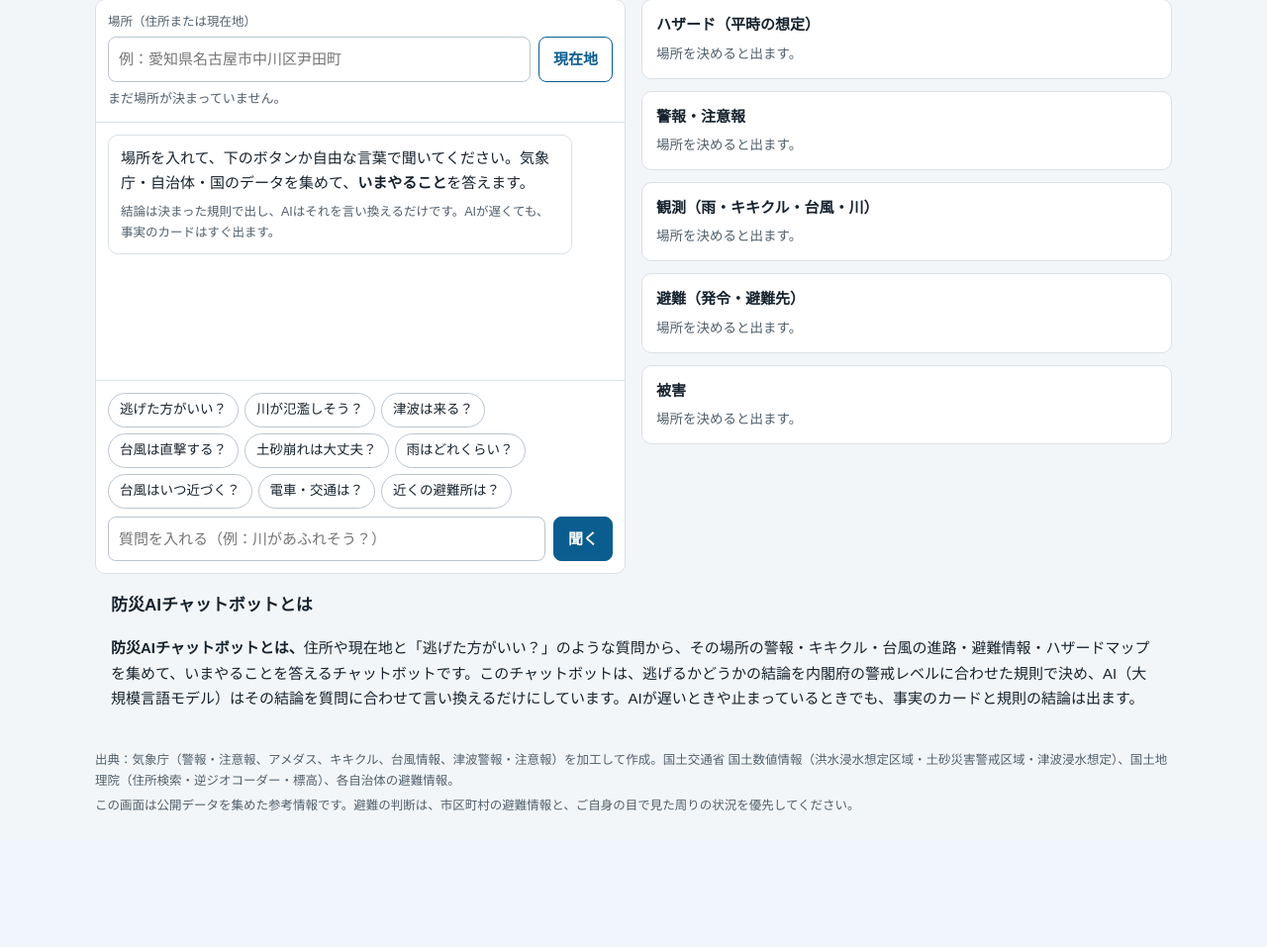
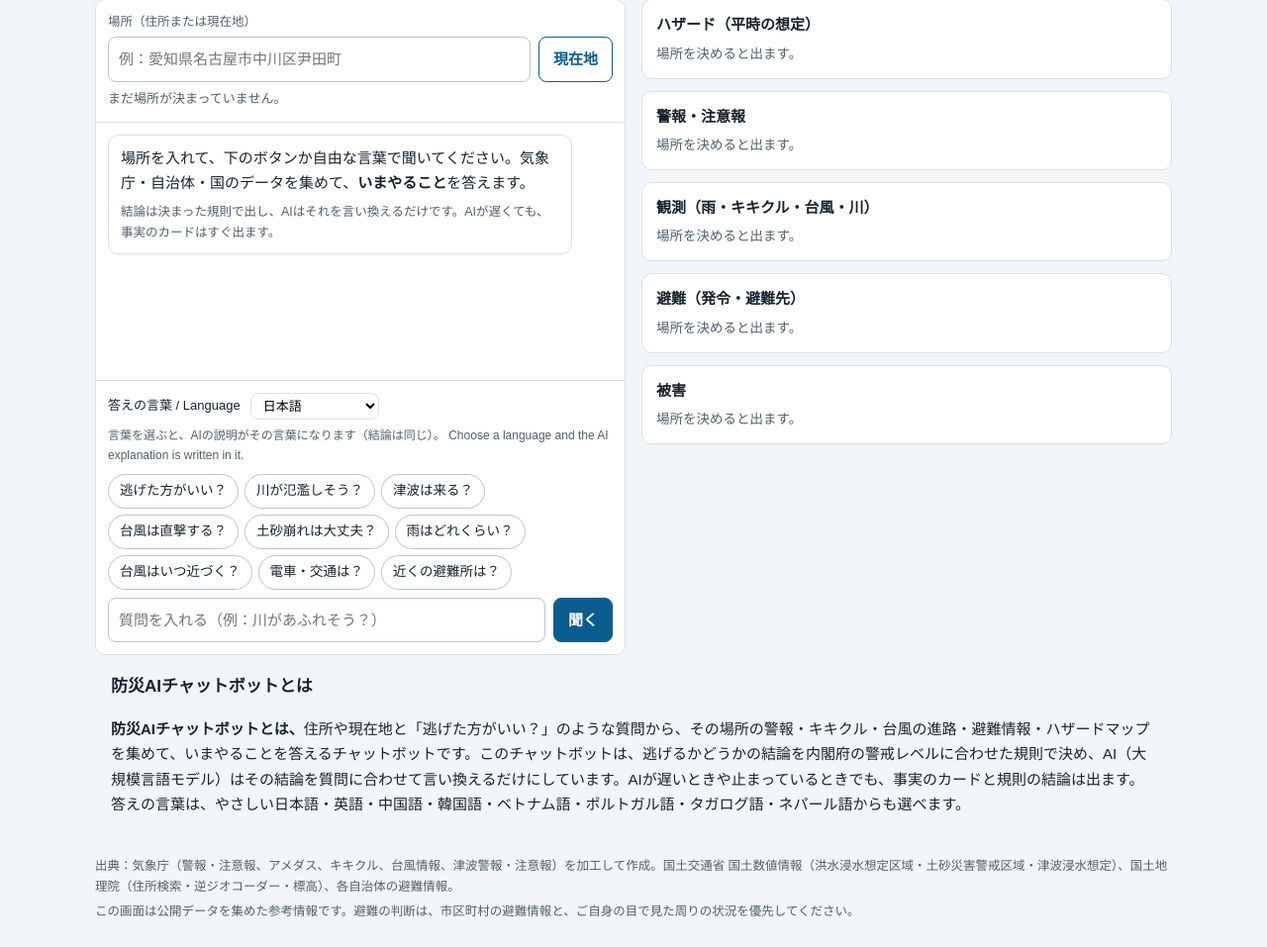
Before and after one commit to katsushi2441/kbousai, a FastAPI app: page / in a window 1280 px wide. Shown: the part 158-1115 px from the top of the page at 99% size. Before the commit the page ends 977 px from the top, so only its background shows below. Run offline with FastAPI, Linux system fonts and the light colour scheme.

Commit message:
kbousai: answer language (easy Japanese, en, zh, ko, vi, pt, tl, ne). Conclusion stays rule-based; foreign questions are translated to Japanese only for intent detection
Co-Authored-By: Claude Opus 5.5 <noreply@anthropic.com>

```diff
--- a/app/judge.py
+++ b/app/judge.py
@@ -317,4 +317,4 @@ _SAFE = re.compile(r'[\r\n]{3,}')
 
 
 def clean_ai(text):
-    return _SAFE.sub('\n\n', (text or '').strip())[:600]
+    return _SAFE.sub('\n\n', (text or '').strip())[:1000]   # 外国語の答えは文字数が多い（2026-10-02）
--- a/app/main.py
+++ b/app/main.py
@@ -72,25 +72,56 @@ def limited(ip, per_min, bucket):
 
 
 # /api/ask の結果を AI の言い換え用に少しだけ持つ（利用者から任意の文を AI に渡させないため）
+# 答えの言葉（2026-10-02）。結論は規則のまま、AIの言い換えだけを選んだ言葉にする。
+# 外国語の質問は、質問の種類（避難・川・台風…）の見分けが日本語の語で作られているので、先に日本語へ直してから見分ける
+LANGS = {
+    'ja': ('日本語', '日本語で'),
+    'easy': ('やさしい日本語', 'やさしい日本語で（短い文で、むずかしい言葉は使わず、言いかえる）'),
+    'en': ('English', 'in English'),
+    'zh': ('中文', '用简体中文'),
+    'ko': ('한국어', '한국어로'),
+    'vi': ('Tiếng Việt', 'bằng tiếng Việt'),
+    'pt': ('Português', 'em português'),
+    'tl': ('Tagalog', 'sa wikang Tagalog'),
+    'ne': ('नेपाली', 'नेपाली भाषामा'),
+}
+
+
+def to_japanese(msg):
+    """外国語の質問を日本語に直す（質問の種類を見分けるためだけに使う）。失敗したら元のまま返す"""
+    try:
+        r = requests.post(f'{OLLAMA}/api/generate', timeout=20, json=dict(
+            model=MODEL, stream=False, think=False, keep_alive='30m',
+            prompt=f'次の質問を、自然な日本語の1文に訳してください。訳だけを書いてください。\n\n{msg}',
+            options=dict(temperature=0, num_predict=80)))
+        r.raise_for_status()
+        t = (r.json().get('response') or '').strip().splitlines()
+        return t[0][:200] if t else msg
+    except Exception:  # noqa: BLE001
+        return msg
+
+
 _asked = {}
 _asked_lock = threading.Lock()
 
 
-def _remember(facts, msg):
+def _remember(facts, msg, lang='ja'):
     tok = secrets.token_urlsafe(12)
     with _asked_lock:
-        _asked[tok] = (time.time(), facts, msg)
+        _asked[tok] = (time.time(), facts, msg, lang)
         for k in [k for k, v in _asked.items() if time.time() - v[0] > 900]:
             _asked.pop(k, None)
     return tok
 
 
 @app.get('/api/ask')
-def api_ask(request: Request, q: str = '', lat: float = None, lon: float = None, msg: str = ''):
+def api_ask(request: Request, q: str = '', lat: float = None, lon: float = None, msg: str = '', lang: str = 'ja'):
     ip = client_ip(request)
     if limited(ip, 15, 'ask'):
         raise HTTPException(429, '短い時間に多くの質問がありました。1分ほど待ってからもう一度どうぞ')
     msg = (msg or '').strip()[:200]
+    if lang not in LANGS:
+        raise HTTPException(400, '答えの言葉の指定が正しくありません')
     if lat is not None and lon is not None:
         if not (20 < lat < 46 and 122 < lon < 154):
             raise HTTPException(400, '日本の中の場所を指定してください')
@@ -107,24 +138,29 @@ def api_ask(request: Request, q: str = '', lat: float = None, lon: float = None,
         if not g:
             raise HTTPException(404, 'その住所が見つかりませんでした。都道府県から入れてみてください')
         lat, lon, addr, how = g['lat'], g['lon'], g['address'], 'address'
-    intent = judge.intent_of(msg)
+    # 外国語の質問は日本語に直してから見分ける（日本語の語が1つも当たらないときだけ。chip の日本語はそのまま当たる）
+    msg_ja = msg
+    if lang not in ('ja', 'easy') and msg and not any(any(w in msg for w in ws) for _, _, ws in judge.INTENTS):
+        msg_ja = to_japanese(msg)
+    intent = judge.intent_of(msg_ja)
     hz = sources.REFUGE_HAZARD.get(intent, '')
     key = ('snap', round(lat, 4), round(lon, 4), hz)
     snap = sources.cached(key, 120, lambda: sources.snapshot(lat, lon, addr, ip, hz))
-    ans = judge.answer(snap, msg)
-    tok = _remember(judge.facts_for_ai(snap, ans), msg)
+    ans = judge.answer(snap, msg_ja)
+    tok = _remember(judge.facts_for_ai(snap, ans), msg, lang)
     return JSONResponse(dict(located_by=how, snapshot=snap, answer=ans, token=tok),
                         headers={'Cache-Control': 'no-store'})
 
 
 _ai_sem = threading.BoundedSemaphore(2)
 
-AI_RULES = """あなたは防災の案内係です。下の「事実」だけを使って、利用者の質問に日本語で答えてください。
+AI_RULES = """あなたは防災の案内係です。下の「事実」だけを使って、利用者の質問に__LANG__答えてください。
 - 事実に無い情報（数字・地名・予報・施設）を足さない
 - 質問への答えは「判定」の行にある。判定に書いてあることを「分かりません」と言わない。判定に無いことだけ「この画面では分かりません」と言う
 - 「判定」の結論（避難すべきか、どの段階か）を変えない。弱めない・強めない
 - はじめの1文で、質問への答えを言い切る。次に、その理由になる事実を1〜2つ。最後に、いまやることを1つ
-- 全部で3〜4文、200字以内。見出し・箇条書き・絵文字は使わない
+- 全部で3〜4文（日本語なら200字以内）。見出し・箇条書き・絵文字は使わない
+- 日本語以外で答えるときも、地名・避難先・施設の名前は日本語の表記をそのまま残す（現地で看板と照らし合わせられるように）
 - 医療・保険・法律の判断はしない"""
 
 
@@ -137,14 +173,14 @@ def api_say(request: Request, token: str = ''):
         it = _asked.get(token)
     if not it:
         return JSONResponse(dict(status='expired'))
-    _, facts, msg = it
+    _, facts, msg, lang = it
     if not _ai_sem.acquire(timeout=2):
         return JSONResponse(dict(status='busy'))
     try:
-        prompt = f"{AI_RULES}\n\n# 事実\n{facts}\n\n# 質問\n{msg or 'いま避難した方がいいですか？'}\n\n# 答え\n"
+        prompt = f"{AI_RULES.replace('__LANG__', LANGS[lang][1])}\n\n# 事実\n{facts}\n\n# 質問\n{msg or 'いま避難した方がいいですか？'}\n\n# 答え\n"
         r = requests.post(f'{OLLAMA}/api/generate', timeout=45, json=dict(
             model=MODEL, prompt=prompt, stream=False, think=False, keep_alive='30m',
-            options=dict(temperature=0.2, num_predict=400)))
+            options=dict(temperature=0.2, num_predict=600 if lang not in ('ja', 'easy') else 400)))
         r.raise_for_status()
         text = judge.clean_ai(r.json().get('response'))
         if not text:
--- a/templates/index.html
+++ b/templates/index.html
@@ -17,6 +17,7 @@ __GA__
 {"@type":"WebSite","name":"__BRAND__","url":"__PUBLIC__",
  "potentialAction":{"@type":"SearchAction","target":"__PUBLIC__?q={address}","query-input":"required name=address"}},
 {"@type":"FAQPage","mainEntity":[
+ {"@type":"Question","name":"外国語ややさしい日本語でも使えますか？","acceptedAnswer":{"@type":"Answer","text":"使えます。答えの言葉を、やさしい日本語・英語・中国語・韓国語・ベトナム語・ポルトガル語・タガログ語・ネパール語から選べます。逃げるかどうかの結論は日本語と同じ規則で決め、AIはその結論を選んだ言葉で言い換えます。地名や避難先の名前は、現地の看板と照らし合わせられるよう日本語の表記を残します。"}},
  {"@type":"Question","name":"防災AIチャットボットとは何ですか？","acceptedAnswer":{"@type":"Answer","text":"住所や現在地と質問から、その場所の警報・キキクル・台風の進路・避難情報・ハザードマップを集めて、いまやることを答えるチャットボットです。逃げるかどうかの結論は内閣府の警戒レベルに合わせた規則で決め、AIはその結論を言い換えるだけにしています。"}},
  {"@type":"Question","name":"「逃げた方がいい？」にはどう答えていますか？","acceptedAnswer":{"@type":"Answer","text":"市区町村の避難情報、気象庁の警報・注意報、キキクル（危険度分布）を内閣府ガイドラインの警戒レベルにそろえ、その地点が家屋倒壊等氾濫想定区域・土砂災害警戒区域・津波浸水想定区域にあたるかと組み合わせて、規則で結論を決めています。AIは結論を言い換えるだけで、結論は変えません。"}},
  {"@type":"Question","name":"川の水位は見られますか？","acceptedAnswer":{"@type":"Answer","text":"国土交通省「川の防災情報」は、ツールによる定期的なデータ収集を控えるよう求めているため取り込んでいません。代わりに気象庁のキキクル（洪水・指定河川洪水予報）を地点の周り約2kmで読み、水位は川の防災情報へのリンクで案内します。"}},
@@ -63,6 +64,9 @@ button:focus-visible,input:focus-visible,.chip:focus-visible{outline:3px solid #
 .ai b{font-size:12px;color:var(--sub);font-weight:600;display:block}
 .note{font-size:12.5px;color:var(--sub)}
 .ask{padding:12px;border-top:1px solid var(--line)}
+.lang{display:flex;flex-wrap:wrap;gap:6px 10px;align-items:center;margin-bottom:8px;font-size:13px}
+.lang select{font:inherit;padding:4px 8px;border:1px solid var(--line);border-radius:8px;background:#fff}
+.lang .note{flex-basis:100%;font-size:12px;color:var(--sub)}
 .chips{display:flex;flex-wrap:wrap;gap:6px;margin-bottom:8px}
 .chip{border:1px solid #b9c6d0;background:#fff;color:var(--ink);border-radius:999px;padding:5px 11px;font-size:13.5px;font-weight:500}
 .chip:hover{border-color:var(--brand)}
@@ -110,6 +114,13 @@ footer p{margin:4px 0}
     <p class="note">結論は決まった規則で出し、AIはそれを言い換えるだけです。AIが遅くても、事実のカードはすぐ出ます。</p></div>
    </div>
    <form class="ask" id="f">
+    <div class="lang"><label for="lang">答えの言葉 / Language</label>
+     <select id="lang">
+      <option value="ja">日本語</option><option value="easy">やさしい日本語</option><option value="en">English</option>
+      <option value="zh">中文</option><option value="ko">한국어</option><option value="vi">Tiếng Việt</option>
+      <option value="pt">Português</option><option value="tl">Tagalog</option><option value="ne">नेपाली</option>
+     </select>
+     <span class="note">言葉を選ぶと、AIの説明がその言葉になります（結論は同じ）。 Choose a language and the AI explanation is written in it.</span></div>
     <div class="chips" id="chips">
      <button type="button" class="chip">逃げた方がいい？</button>
      <button type="button" class="chip">川が氾濫しそう？</button>
@@ -137,7 +148,7 @@ footer p{margin:4px 0}
  __PV__
  <section class="about" style="max-width:1120px;margin:18px auto 0;padding:0 16px">
   <h2 style="font-size:17px;margin:0 0 6px">防災AIチャットボットとは</h2>
-  <p><b>防災AIチャットボットとは、</b>住所や現在地と「逃げた方がいい？」のような質問から、その場所の警報・キキクル・台風の進路・避難情報・ハザードマップを集めて、いまやることを答えるチャットボットです。このチャットボットは、逃げるかどうかの結論を内閣府の警戒レベルに合わせた規則で決め、AI（大規模言語モデル）はその結論を質問に合わせて言い換えるだけにしています。AIが遅いときや止まっているときでも、事実のカードと規則の結論は出ます。</p>
+  <p><b>防災AIチャットボットとは、</b>住所や現在地と「逃げた方がいい？」のような質問から、その場所の警報・キキクル・台風の進路・避難情報・ハザードマップを集めて、いまやることを答えるチャットボットです。このチャットボットは、逃げるかどうかの結論を内閣府の警戒レベルに合わせた規則で決め、AI（大規模言語モデル）はその結論を質問に合わせて言い換えるだけにしています。AIが遅いときや止まっているときでも、事実のカードと規則の結論は出ます。答えの言葉は、やさしい日本語・英語・中国語・韓国語・ベトナム語・ポルトガル語・タガログ語・ネパール語からも選べます。</p>
   __ABOUT_PROMO__
  </section>
 </main>
@@ -219,7 +230,7 @@ function ask(text){
  add('me',esc(text));
  var b=add('bot busy','<p>調べています…（気象庁・自治体・ハザードの判定）</p>');
  var p=loc.q!==undefined?'q='+encodeURIComponent(loc.q):'lat='+loc.lat+'&lon='+loc.lon;
- fetch('api/ask?'+p+'&msg='+encodeURIComponent(text)).then(function(r){return r.json().then(function(j){if(!r.ok)throw new Error(j.detail||'エラー');return j})}).then(function(j){
+ fetch('api/ask?'+p+'&msg='+encodeURIComponent(text)+'&lang='+encodeURIComponent($('lang').value)).then(function(r){return r.json().then(function(j){if(!r.ok)throw new Error(j.detail||'エラー');return j})}).then(function(j){
   var s=j.snapshot,an=j.answer;
   $('where').textContent=(j.located_by==='gps'?'現在地：':'場所：')+s.address+'（'+s.checked_at+' 時点）';
   b.classList.remove('busy');
@@ -230,7 +241,7 @@ function ask(text){
   b.innerHTML=h;render(s,an);$('log').scrollTop=$('log').scrollHeight;
   fetch('api/say?token='+encodeURIComponent(j.token)).then(function(r){return r.json()}).then(function(x){
    var ai=b.querySelector('.ai');
-   if(x.status==='ok')ai.innerHTML='<b>AIの説明（'+esc(CFG.ai_label)+'）</b>'+esc(x.text).replace(/\n+/g,'<br>');
+   if(x.status==='ok')ai.innerHTML='<b>AIの説明'+($('lang').value!=='ja'?' / AI explanation':'')+'（'+esc(CFG.ai_label)+'）</b>'+esc(x.text).replace(/\n+/g,'<br>');
    else ai.innerHTML='<b>AIの説明</b><span class="note">いまAIが混み合っているため、上の答え（規則による判定）をご覧ください。</span>';
    $('log').scrollTop=$('log').scrollHeight;
   }).catch(function(){b.querySelector('.ai').innerHTML='<b>AIの説明</b><span class="note">AIに接続できませんでした。上の答え（規則による判定）をご覧ください。</span>'});
```
